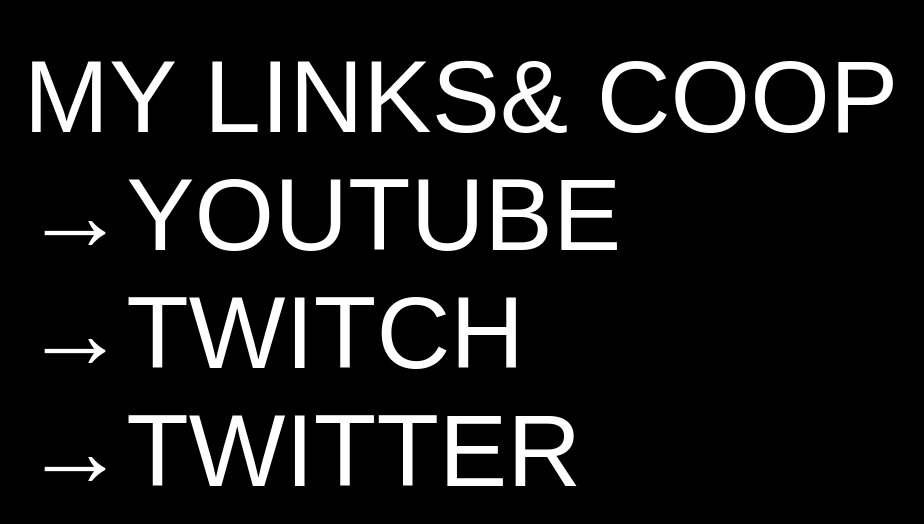
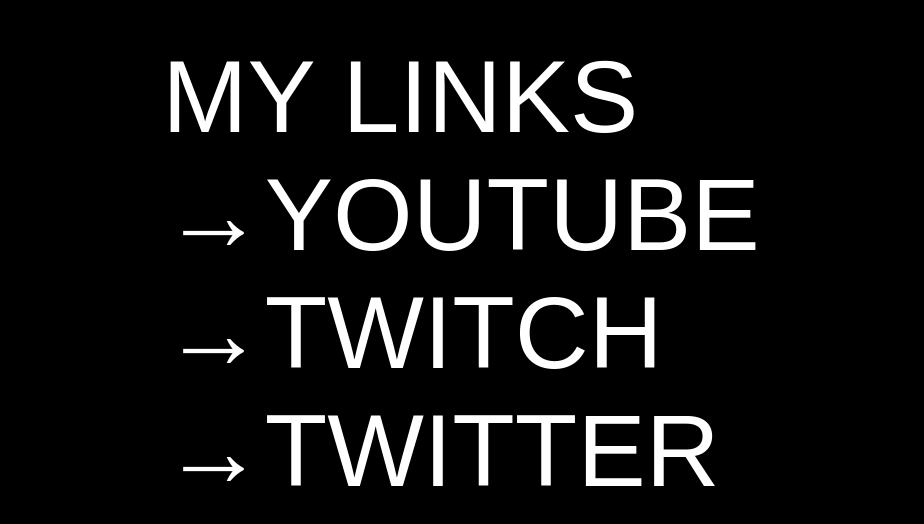
Before and after one commit to Scriptedisles/Social-Page, a website: page links/index.html in a window 1280 px wide. Shown: the part 126-650 px from the top of the page, without its empty margins (179-1103 px from the left). Drawn offline with Linux system fonts and the light colour scheme.

Commit message:
Update index.html

```diff
--- a/links/index.html
+++ b/links/index.html
@@ -3,7 +3,6 @@
 
   <div class="line">
     <p class="word">My Links</p>
-    <p class="word">& Coop</p>
 
   </div>
 
```
